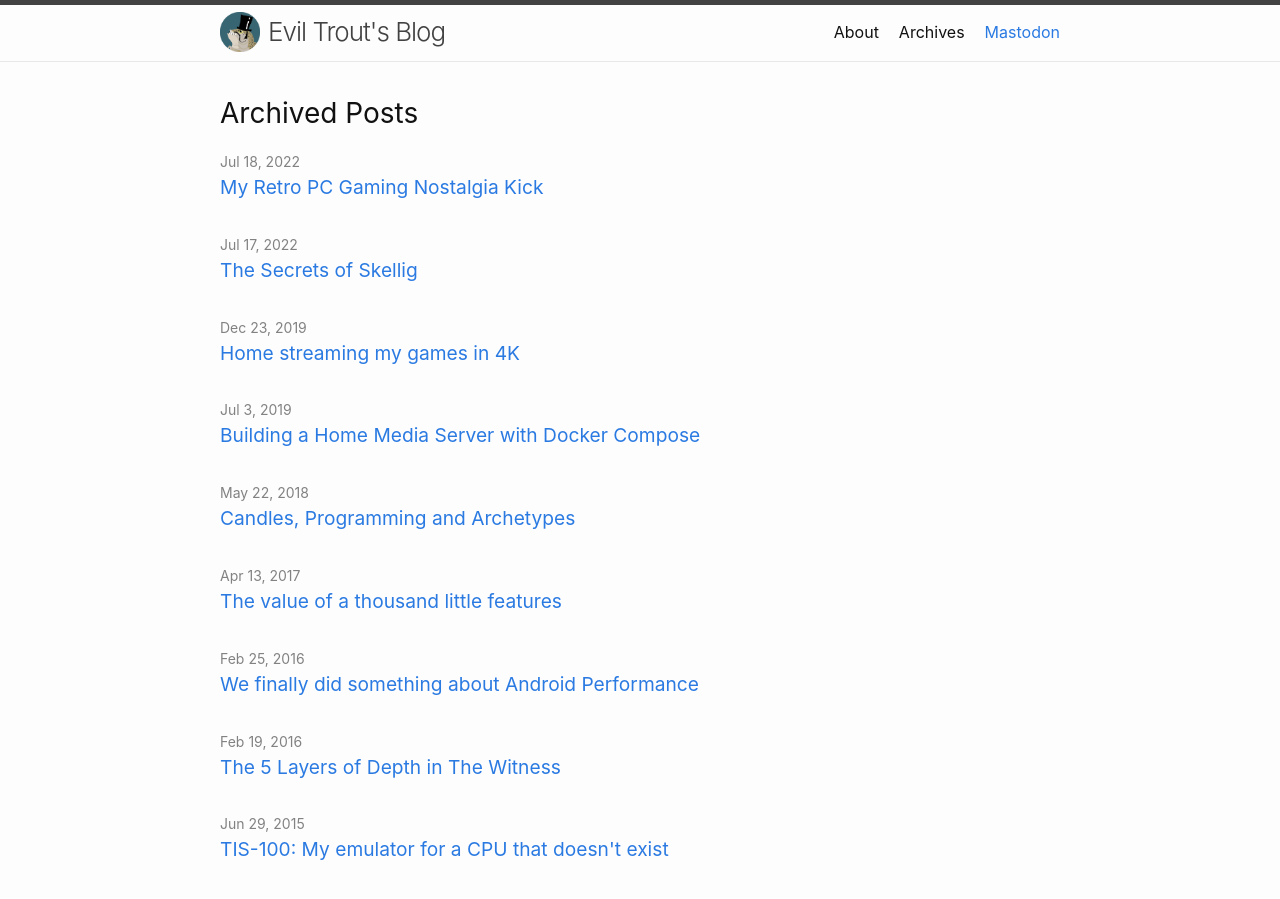
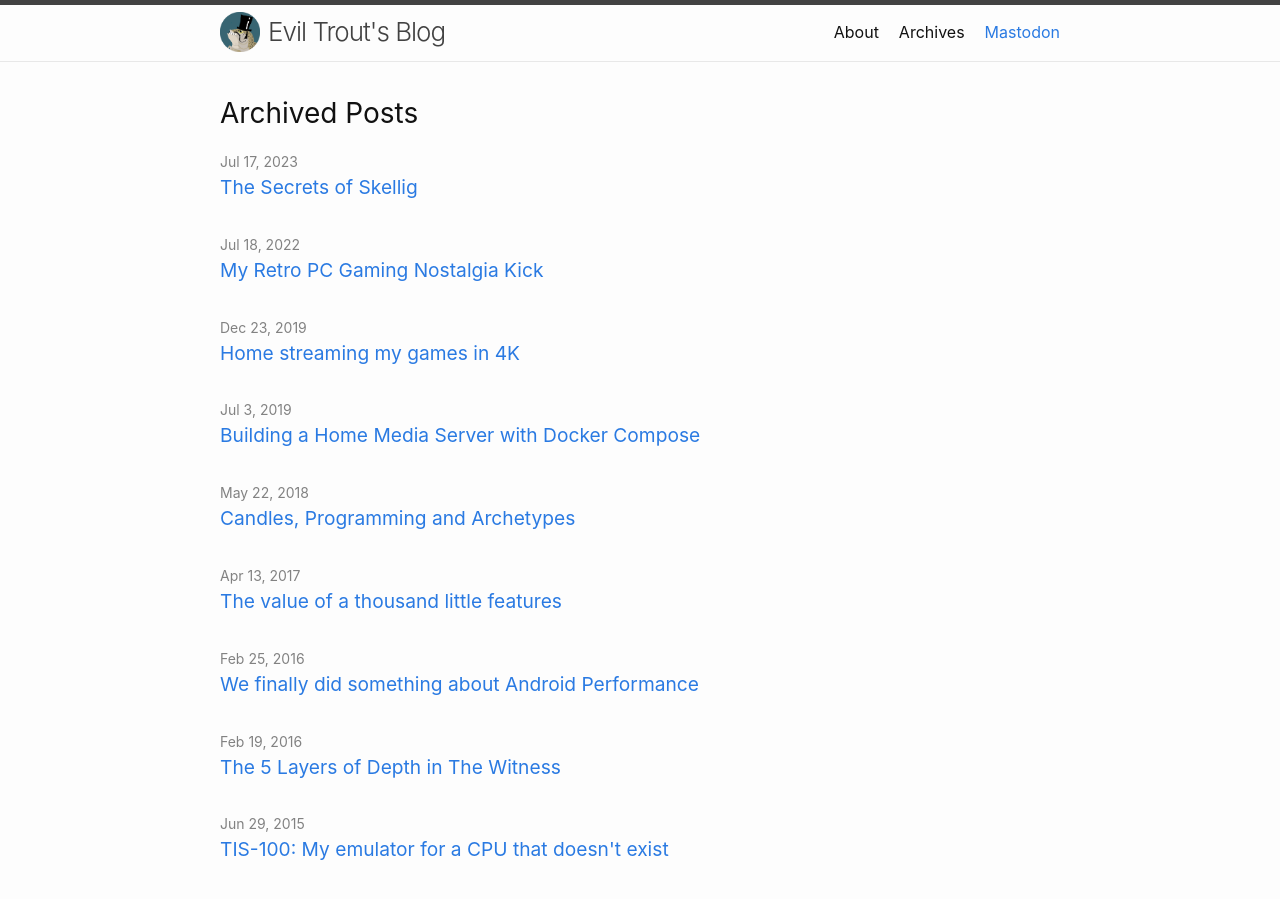
Before and after one commit to eviltrout/blog, a Jekyll site: the page built from archives.md, in a window 1280 px wide and 900 px high. Built offline with Jekyll 4.4.1, drawn with Linux system fonts in a browser that asks for light colours.

Commit message:
Oops, wrong date.

```diff
--- a/_posts/2023-07-17-the-secrets-of-skellig.markdown
+++ b/_posts/2023-07-17-the-secrets-of-skellig.markdown
@@ -1,14 +1,14 @@
 ---
 layout: post
 title: "The Secrets of Skellig"
-date: 2022-07-17
+date: 2023-07-17
 ---
 
 I've wanted to dip my feet back into game development for a while, and last year I decided to put my money where my
 mouth is. I resigned from my full time job at Discourse and pulled up a bunch of YouTube tutorials on Blender and Godot.
 
 It's been a ridiculous amount of fun, and I've learned so much about how modern 3D games are made. I'm finally ready to
-announce what I've been working on. It's a puzzle game, inspired by crosswords, called "The Secret of Skellig."
+announce what I've been working on. It's a puzzle game, inspired by crosswords, called "The Secrets of Skellig."
 
 <img alt="The Secrets of Skellig Logo" src="/images/skellig-banner.png">
 
```
